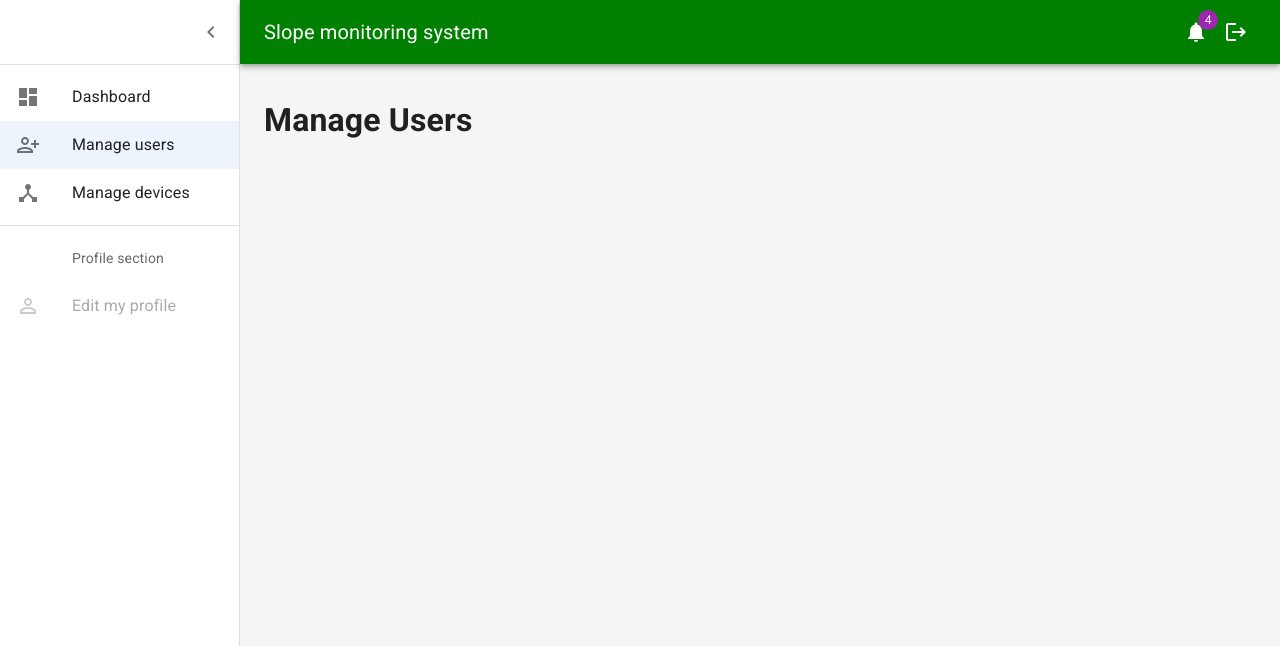
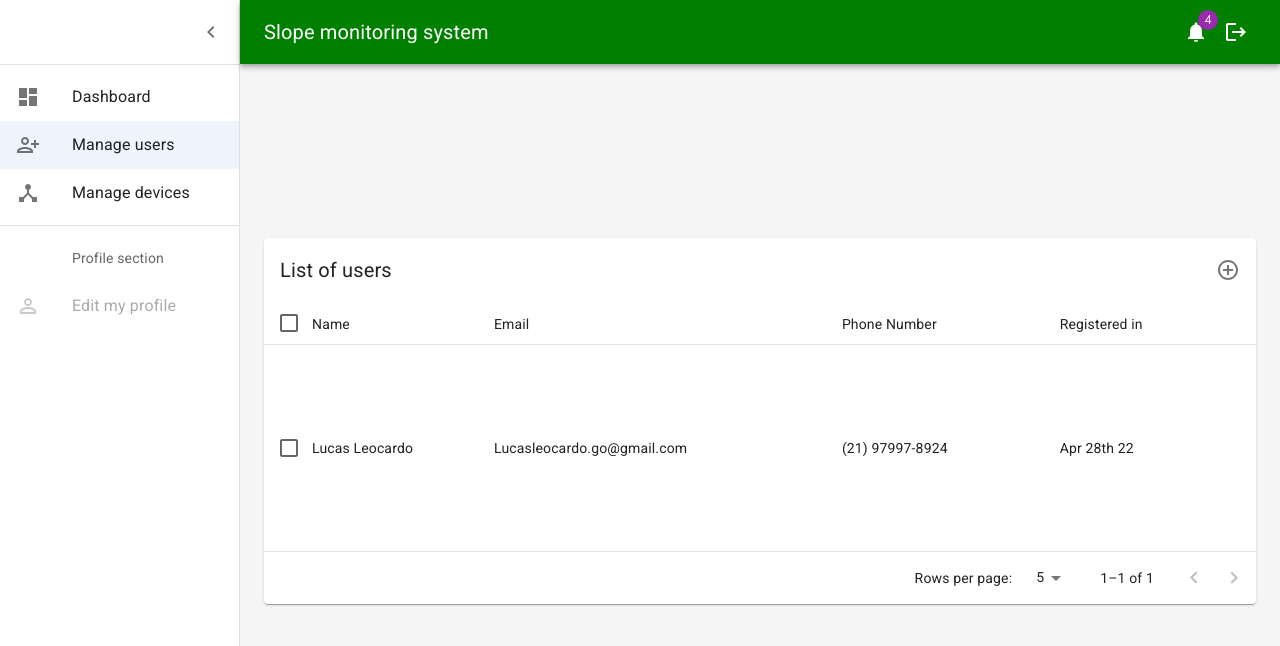
Before and after one commit to LucasLeocardo/monitoring-dashboards, a React (Create React App) app: page /manage-users in a window 1280 px wide. Shown: the top 646 px of the page. Built offline with nearby package versions, Linux system fonts and the light colour scheme; no server answers; sample sign-in values are in the browser's storage.

Commit message:
adjusting users table

```diff
--- a/package.json
+++ b/package.json
@@ -10,6 +10,7 @@
     "axios": "^0.27.2",
     "cra-template": "1.2.0",
     "dotenv": "^16.0.0",
+    "moment": "^2.29.3",
     "prop-types": "^15.8.1",
     "react": "^18.0.0",
     "react-dom": "^18.0.0",
--- a/src/components/ManageUsers/ManageUsers.js
+++ b/src/components/ManageUsers/ManageUsers.js
@@ -1,6 +1,26 @@
 import { useState } from 'react';
 import { AuthContext } from '../../contexts/auth';
 import * as React from 'react';
+import MuiUsersTable from '../MuiTable/MuiUsersTable'
+import './manageUsers.css';
+import moment from 'moment';
+
+function createData(id, name, email, phoneNumber, created_at) {
+  return {
+    id,
+    name,
+    email,
+    phoneNumber,
+    created_at,
+  };
+}
+
+const tableData = [
+    createData(1, 'Lucas Leocardo', 'Lucasleocardo.go@gmail.com', '(21) 97997-8924', moment().format("MMM Do YY"))
+    // createData(2, 'Lucas Leocardo 2', 'Lucasleocardo2.go@gmail.com', '(36) 97997-8924', moment().format("MMM Do YY")),
+    // createData(3, 'Lucas Leocardo 3', 'Lucasleocardo3.go@gmail.com', '(32) 97997-8924', moment().format("MMM Do YY")),
+    // createData(4, 'Lucas Leocardo 4', 'Lucasleocardo4.go@gmail.com', '(31) 97997-8924', moment().format("MMM Do YY"))
+];
 
 function ManageUsers() {
 
@@ -13,8 +33,8 @@ function ManageUsers() {
 
 
     return (
-        <div>
-            <h1>Manage Users</h1>
+        <div className='table-box'>
+            <MuiUsersTable tableData={tableData}/>
         </div>
     );
 
--- a/src/components/ManageUsers/manageUsers.css
+++ b/src/components/ManageUsers/manageUsers.css
@@ -0,0 +1,11 @@
+.table-box {
+    height: 100%;
+    width: 100%;
+    display: flex;
+    align-items: center;
+    justify-content: center;
+}
+
+.MuiContainer-root {
+    height: calc(100% - 134px);
+}
--- a/src/components/MuiTable/MuiUsersTable.js
+++ b/src/components/MuiTable/MuiUsersTable.js
@@ -18,6 +18,7 @@ import IconButton from '@mui/material/IconButton';
 import Tooltip from '@mui/material/Tooltip';
 import FormControlLabel from '@mui/material/FormControlLabel';
 import Switch from '@mui/material/Switch';
+import AddCircleOutlineIcon from '@mui/icons-material/AddCircleOutline';
 import DeleteIcon from '@mui/icons-material/Delete';
 import FilterListIcon from '@mui/icons-material/FilterList';
 import { visuallyHidden } from '@mui/utils';
@@ -83,32 +84,26 @@ const headCells = [
     id: 'name',
     numeric: false,
     disablePadding: true,
-    label: 'Dessert (100g serving)',
+    label: 'Name',
   },
   {
-    id: 'calories',
-    numeric: true,
-    disablePadding: false,
-    label: 'Calories',
+    id: 'email',
+    numeric: false,
+    disablePadding: true,
+    label: 'Email',
   },
   {
-    id: 'fat',
-    numeric: true,
-    disablePadding: false,
-    label: 'Fat (g)',
+    id: 'phoneNumber',
+    numeric: false,
+    disablePadding: true,
+    label: 'Phone Number',
   },
   {
-    id: 'carbs',
-    numeric: true,
-    disablePadding: false,
-    label: 'Carbs (g)',
-  },
-  {
-    id: 'protein',
-    numeric: true,
-    disablePadding: false,
-    label: 'Protein (g)',
-  },
+    id: 'created_at',
+    numeric: false,
+    disablePadding: true,
+    label: 'Registered in',
+  }
 ];
 
 function EnhancedTableHead(props) {
@@ -208,9 +203,9 @@ const EnhancedTableToolbar = (props) => {
           </IconButton>
         </Tooltip>
       ) : (
-        <Tooltip title="Filter list">
+        <Tooltip title="Add new user">
           <IconButton>
-            <FilterListIcon />
+            <AddCircleOutlineIcon />
           </IconButton>
         </Tooltip>
       )}
@@ -228,7 +223,6 @@ export default function MuiUsersTable(props) {
   const [orderBy, setOrderBy] = React.useState('calories');
   const [selected, setSelected] = React.useState([]);
   const [page, setPage] = React.useState(0);
-  const [dense, setDense] = React.useState(false);
   const [rowsPerPage, setRowsPerPage] = React.useState(5);
 
   const handleRequestSort = (event, property) => {
@@ -239,19 +233,19 @@ export default function MuiUsersTable(props) {
 
   const handleSelectAllClick = (event) => {
     if (event.target.checked) {
-      const newSelecteds = rows.map((n) => n.name);
+      const newSelecteds = tableData.map((n) => n.id);
       setSelected(newSelecteds);
       return;
     }
     setSelected([]);
   };
 
-  const handleClick = (event, name) => {
-    const selectedIndex = selected.indexOf(name);
+  const handleClick = (event, id) => {
+    const selectedIndex = selected.indexOf(id);
     let newSelected = [];
 
     if (selectedIndex === -1) {
-      newSelected = newSelected.concat(selected, name);
+      newSelected = newSelected.concat(selected, id);
     } else if (selectedIndex === 0) {
       newSelected = newSelected.concat(selected.slice(1));
     } else if (selectedIndex === selected.length - 1) {
@@ -275,15 +269,11 @@ export default function MuiUsersTable(props) {
     setPage(0);
   };
 
-  const handleChangeDense = (event) => {
-    setDense(event.target.checked);
-  };
-
-  const isSelected = (name) => selected.indexOf(name) !== -1;
+  const isSelected = (id) => selected.indexOf(id) !== -1;
 
   // Avoid a layout jump when reaching the last page with empty rows.
   const emptyRows =
-    page > 0 ? Math.max(0, (1 + page) * rowsPerPage - rows.length) : 0;
+    page > 0 ? Math.max(0, (1 + page) * rowsPerPage - tableData.length) : 0;
 
   return (
     <Box sx={{ width: '100%' }}>
@@ -291,9 +281,9 @@ export default function MuiUsersTable(props) {
         <EnhancedTableToolbar numSelected={selected.length} />
         <TableContainer>
           <Table
-            sx={{ minWidth: 750 }}
+            sx={{ minWidth: 750, minHeight: 250 }}
             aria-labelledby="tableTitle"
-            size={dense ? 'small' : 'medium'}
+            size={'medium'}
           >
             <EnhancedTableHead
               numSelected={selected.length}
@@ -301,7 +291,7 @@ export default function MuiUsersTable(props) {
               orderBy={orderBy}
               onSelectAllClick={handleSelectAllClick}
               onRequestSort={handleRequestSort}
-              rowCount={rows.length}
+              rowCount={tableData.length}
             />
             <TableBody>
               {/* if you don't need to support IE11, you can replace the `stableSort` call with:
@@ -309,18 +299,19 @@ export default function MuiUsersTable(props) {
               {stableSort(tableData, getComparator(order, orderBy))
                 .slice(page * rowsPerPage, page * rowsPerPage + rowsPerPage)
                 .map((row, index) => {
-                  const isItemSelected = isSelected(row.name);
+                  const isItemSelected = isSelected(row.id);
                   const labelId = `enhanced-table-checkbox-${index}`;
 
                   return (
                     <TableRow
                       hover
-                      onClick={(event) => handleClick(event, row.name)}
+                      onClick={(event) => handleClick(event, row.id)}
                       role="checkbox"
                       aria-checked={isItemSelected}
                       tabIndex={-1}
-                      key={row.name}
+                      key={row.id}
                       selected={isItemSelected}
+                      sx={{ height: 60 }}
                     >
                       <TableCell padding="checkbox">
                         <Checkbox
@@ -339,20 +330,19 @@ export default function MuiUsersTable(props) {
                       >
                         {row.name}
                       </TableCell>
-                      <TableCell align="right">{row.calories}</TableCell>
-                      <TableCell align="right">{row.fat}</TableCell>
-                      <TableCell align="right">{row.carbs}</TableCell>
-                      <TableCell align="right">{row.protein}</TableCell>
+                      <TableCell padding="none">{row.email}</TableCell>
+                      <TableCell padding="none">{row.phoneNumber}</TableCell>
+                      <TableCell padding="none">{row.created_at}</TableCell>
                     </TableRow>
                   );
                 })}
               {emptyRows > 0 && (
                 <TableRow
                   style={{
-                    height: (dense ? 33 : 53) * emptyRows,
+                    height: 53 * emptyRows,
                   }}
                 >
-                  <TableCell colSpan={6} />
+                  <TableCell colSpan={5} />
                 </TableRow>
               )}
             </TableBody>
@@ -361,17 +351,13 @@ export default function MuiUsersTable(props) {
         <TablePagination
           rowsPerPageOptions={[5, 10, 25]}
           component="div"
-          count={rows.length}
+          count={tableData.length}
           rowsPerPage={rowsPerPage}
           page={page}
           onPageChange={handleChangePage}
           onRowsPerPageChange={handleChangeRowsPerPage}
         />
       </Paper>
-      <FormControlLabel
-        control={<Switch checked={dense} onChange={handleChangeDense} />}
-        label="Dense padding"
-      />
     </Box>
   );
 }
```
Also changed, not shown: 1 other file (tests, documents, lock files or other folders).
